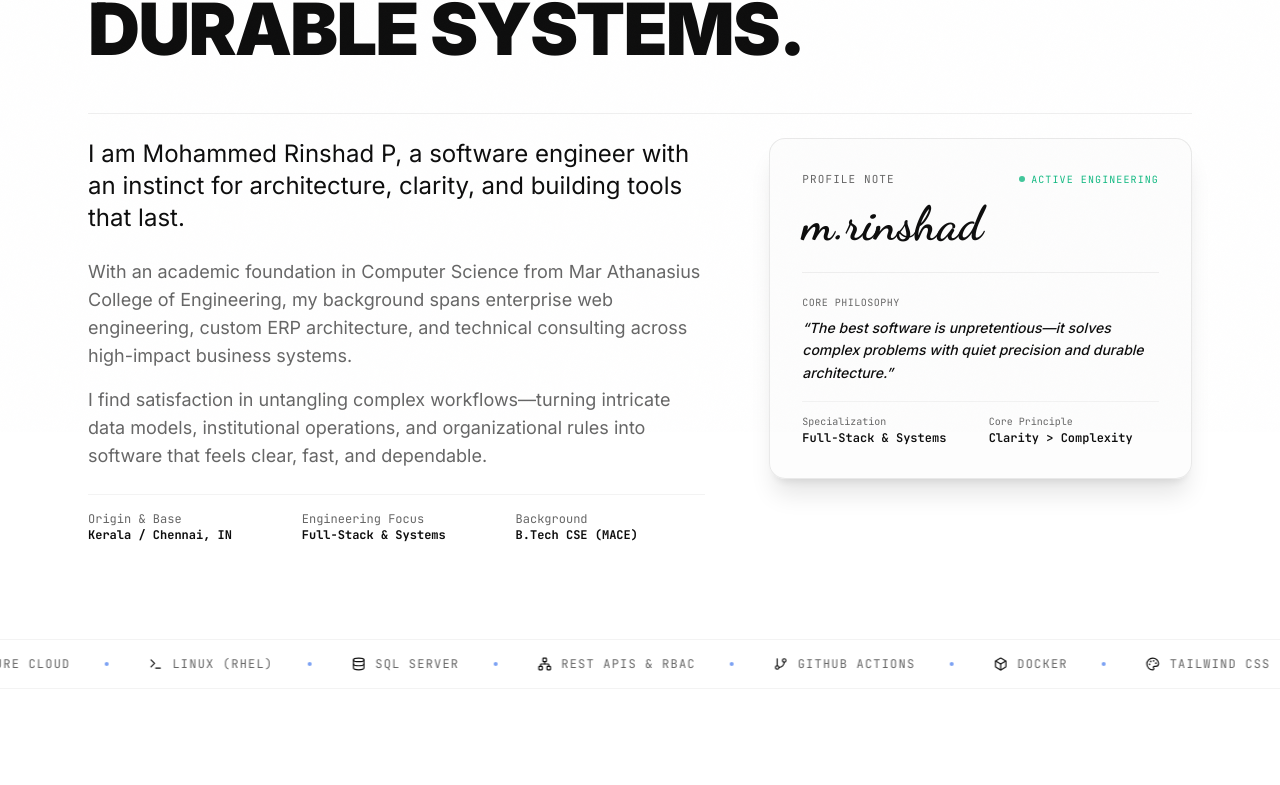
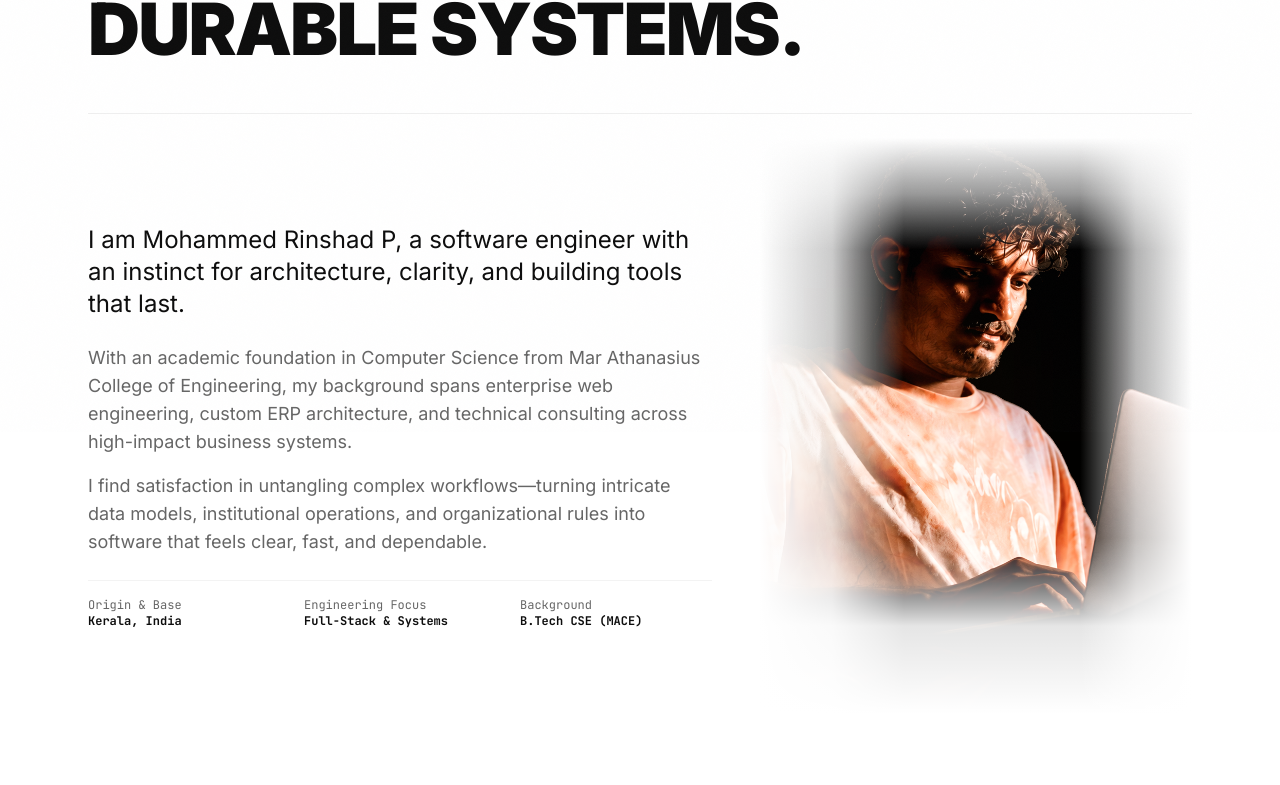
Before and after one commit to mrinshad/Portfolio, a Next.js app: page /about in a window 1280 px wide. Shown: the part 368-1153 px from the top of the page. Built offline with nearby package versions, Linux system fonts and the light colour scheme; no server answers.

Commit message:
added image ofme

```diff
--- a/app/about/page.tsx
+++ b/app/about/page.tsx
@@ -2,6 +2,7 @@ import Link from "next/link"
 import { ArrowRight, ArrowUpRight } from "lucide-react"
 import { TechIcon } from "@/components/tech-icon"
 import { EditorialCareerJourney } from "@/components/editorial-career-journey"
+import { AboutCinematicPortrait } from "@/components/about-cinematic-portrait"
 import { leadershipExperience, skillCategories, educationData } from "@/data"
 
 export const metadata = {
@@ -57,7 +58,7 @@ export default function AboutPage() {
           </h1>
         </div>
 
-        <div className="grid grid-cols-1 lg:grid-cols-12 gap-12 lg:gap-16 items-start pt-6 border-t border-border/50">
+        <div className="grid grid-cols-1 lg:grid-cols-12 gap-12 lg:gap-12 items-center pt-6 border-t border-border/50">
           {/* Left Column: Personal Story (7 cols) */}
           <div className="lg:col-span-7 space-y-6">
             <p className="text-xl sm:text-2xl text-foreground font-normal leading-relaxed">
@@ -76,7 +77,7 @@ export default function AboutPage() {
             <div className="grid grid-cols-2 sm:grid-cols-3 gap-6 pt-4 border-t border-border/40 text-xs font-mono">
               <div>
                 <span className="text-muted-foreground block">Origin & Base</span>
-                <span className="text-foreground font-bold">Kerala / Chennai, IN</span>
+                <span className="text-foreground font-bold">Kerala, India</span>
               </div>
               <div>
                 <span className="text-muted-foreground block">Engineering Focus</span>
@@ -89,44 +90,9 @@ export default function AboutPage() {
             </div>
           </div>
 
-          {/* Right Column: Editorial Persona Card (5 cols) */}
-          <div className="lg:col-span-5">
-            <div className="border border-border/70 bg-card/40 p-8 rounded-2xl space-y-6 shadow-xl relative overflow-hidden backdrop-blur-sm">
-              <div className="space-y-2">
-                <div className="text-[11px] font-mono uppercase tracking-widest text-muted-foreground flex items-center justify-between">
-                  <span>Profile Note</span>
-                  <span className="flex items-center gap-1.5 text-emerald-500 font-mono text-[10px]">
-                    <span className="h-1.5 w-1.5 rounded-full bg-emerald-500 animate-pulse" />
-                    Active Engineering
-                  </span>
-                </div>
-                <div className="font-dancing text-4xl sm:text-5xl font-bold text-foreground pt-1">
-                  m.rinshad
-                </div>
-              </div>
-
-              <div className="space-y-4 text-sm border-t border-border/50 pt-5">
-                <div className="space-y-1">
-                  <div className="text-[10px] font-mono uppercase tracking-wider text-muted-foreground">
-                    Core Philosophy
-                  </div>
-                  <p className="text-foreground font-medium italic leading-relaxed">
-                    &ldquo;The best software is unpretentious—it solves complex problems with quiet precision and durable architecture.&rdquo;
-                  </p>
-                </div>
-
-                <div className="grid grid-cols-2 gap-4 pt-3 border-t border-border/40 text-xs font-mono">
-                  <div>
-                    <span className="text-muted-foreground block text-[10px]">Specialization</span>
-                    <span className="text-foreground font-semibold">Full-Stack & Systems</span>
-                  </div>
-                  <div>
-                    <span className="text-muted-foreground block text-[10px]">Core Principle</span>
-                    <span className="text-foreground font-semibold">Clarity &gt; Complexity</span>
-                  </div>
-                </div>
-              </div>
-            </div>
+          {/* Right Column: Cinematic Subject Photo with Organic Edge Dissolve (5 cols) */}
+          <div className="lg:col-span-5 flex justify-center lg:justify-end">
+            <AboutCinematicPortrait />
           </div>
         </div>
       </section>
--- /dev/null
+++ b/components/about-cinematic-portrait.tsx
@@ -0,0 +1,79 @@
+"use client"
+
+import * as React from "react"
+import Image from "next/image"
+
+export function AboutCinematicPortrait() {
+  const containerRef = React.useRef<HTMLDivElement>(null)
+  const [isReducedMotion, setIsReducedMotion] = React.useState(false)
+  const [offset, setOffset] = React.useState({ x: 0, y: 0 })
+
+  React.useEffect(() => {
+    const query = window.matchMedia("(prefers-reduced-motion: reduce)")
+    setIsReducedMotion(query.matches)
+    const onChange = (e: MediaQueryListEvent) => setIsReducedMotion(e.matches)
+    query.addEventListener("change", onChange)
+    return () => query.removeEventListener("change", onChange)
+  }, [])
+
+  const handleMouseMove = (e: React.MouseEvent<HTMLDivElement>) => {
+    if (isReducedMotion || !containerRef.current) return
+    const rect = containerRef.current.getBoundingClientRect()
+    const x = (e.clientX - rect.left) / rect.width - 0.5
+    const y = (e.clientY - rect.top) / rect.height - 0.5
+    setOffset({ x: x * 6, y: y * 6 })
+  }
+
+  const handleMouseLeave = () => {
+    setOffset({ x: 0, y: 0 })
+  }
+
+  return (
+    <div
+      ref={containerRef}
+      onMouseMove={handleMouseMove}
+      onMouseLeave={handleMouseLeave}
+      className="relative w-full max-w-md mx-auto lg:max-w-none flex items-center justify-center lg:justify-end overflow-visible select-none pointer-events-auto"
+    >
+      {/* Subject Portrait Container with Organic Edge Dissolve */}
+      <div
+        style={{
+          transform: isReducedMotion
+            ? undefined
+            : `translate3d(${offset.x}px, ${offset.y}px, 0)`,
+          transition: "transform 400ms cubic-bezier(0.16, 1, 0.3, 1)",
+        }}
+        className="relative w-full max-w-[420px] lg:max-w-[460px] aspect-[3/4] overflow-hidden"
+      >
+        {/* Crisp Subject Image */}
+        <Image
+          src="/assets/photo.png"
+          alt="Mohammed Rinshad P working on laptop"
+          width={800}
+          height={1067}
+          priority
+          className="w-full h-full object-cover object-center filter contrast-[1.05] brightness-[1.02]"
+        />
+
+        {/* ========================================================================= */}
+        {/* MULTI-DIRECTIONAL SEAMLESS GRADIENT MASKS BLENDING INTO HERO BACKGROUND  */}
+        {/* ========================================================================= */}
+
+        {/* 1. Left Edge Blend (Fades dark background seamlessly into text column) */}
+        <div className="absolute inset-y-0 left-0 w-28 sm:w-36 bg-gradient-to-r from-background via-background/80 to-transparent pointer-events-none z-10" />
+
+        {/* 2. Bottom Edge Blend (Dissolves lower body into page floor) */}
+        <div className="absolute inset-x-0 bottom-0 h-36 sm:h-44 bg-gradient-to-t from-background via-background/90 to-transparent pointer-events-none z-10" />
+
+        {/* 3. Top Edge Soft Feather */}
+        <div className="absolute inset-x-0 top-0 h-20 sm:h-28 bg-gradient-to-b from-background via-background/60 to-transparent pointer-events-none z-10" />
+
+        {/* 4. Right Edge Soft Blend */}
+        <div className="absolute inset-y-0 right-0 w-20 sm:w-28 bg-gradient-to-l from-background via-background/70 to-transparent pointer-events-none z-10" />
+
+        {/* 5. Ambient Warm Glow Enhancer (Harmonizes laptop and warm directional face light) */}
+        <div className="absolute top-1/3 left-1/4 w-40 h-40 bg-amber-500/[0.04] dark:bg-amber-400/[0.06] blur-3xl pointer-events-none z-10" />
+      </div>
+    </div>
+  )
+}
```
Also changed, not shown: public/assets/photo.png (added).
